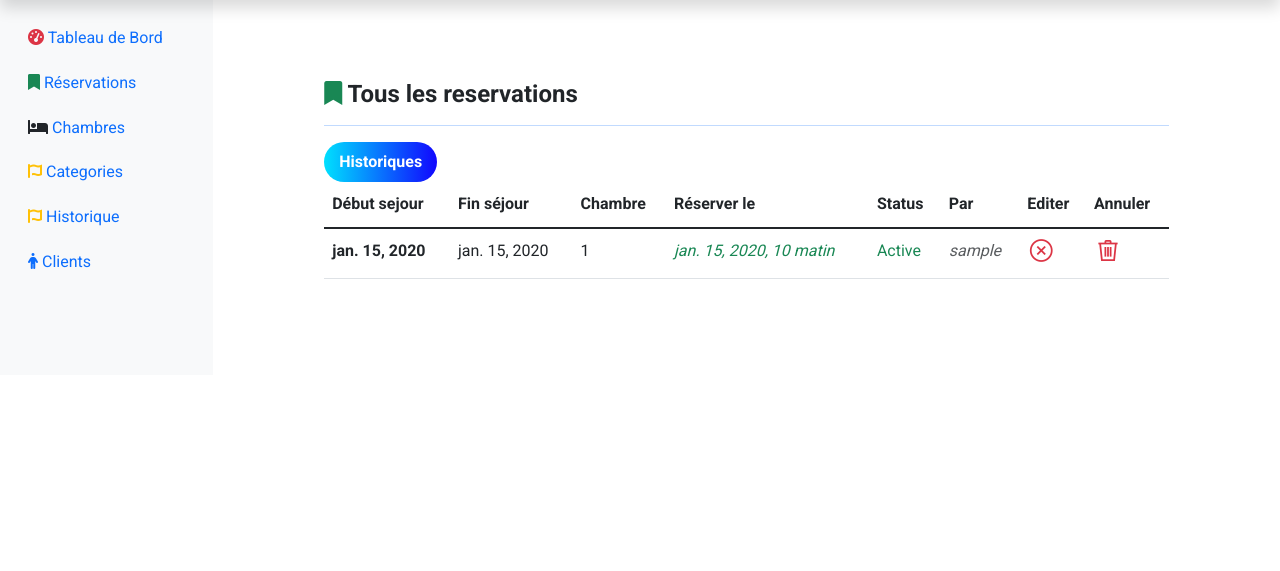
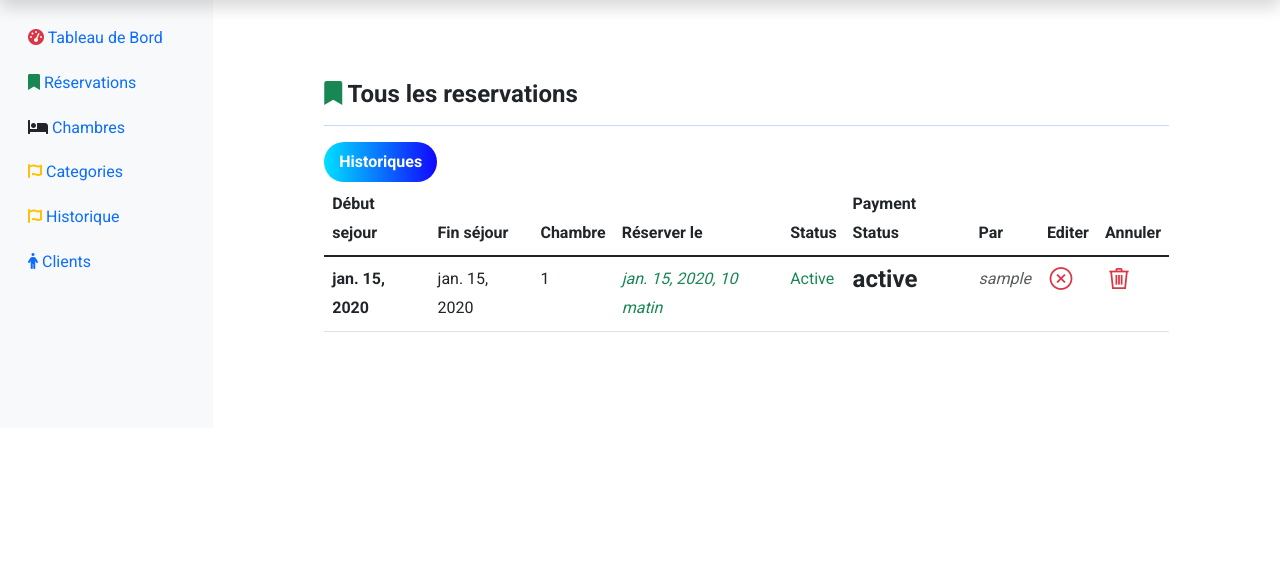
Before and after one commit to landryPrct/skylodge, a Django app: page /skylodge/reservations in a window 1280 px wide. Shown: the part 46-617 px from the top of the page. Run offline with Django 3.2, Linux system fonts and the light colour scheme; a user stored in the database is signed in; tables that the repository leaves empty hold one stand-in row (values such as "Sample post"); some libraries are stand-ins or nearby versions.

Commit message:
show payment_status

```diff
--- a/reservations/views.py
+++ b/reservations/views.py
@@ -224,6 +224,7 @@ def ajout_reservations(request, pk, fromdate, todate):
             reservation.chambre = chambre
             reservation.debut_sejour = fromdate
             reservation.fin_sejour = todate
+            reservation.status = False
             reservation.payment_status = "NOT PAID"
 
             reservation.save()
@@ -404,11 +405,14 @@ class iHelaCallbackAPIView(APIView):
             if error == False:
                 reservation = payment.reservation
                 reservation.payment_status = "PAID"
+                reservation.status = True
                 reservation.save()
                 payment.bill_reference = payment_reference
                 payment.save()
+                messages.info(request, "Payé avec Succés! ")
                 return Response({"error": False, "error_message": "Success"})
             elif error == True:
+                messages.warning(request, "Paiement non effectué !")
                 return Response({"error": True, "error_message": "Failed"})
 
         except Payment.DoesNotExist:
--- a/templates/accueil.html
+++ b/templates/accueil.html
@@ -62,7 +62,7 @@
                                 <th scope="col">Prix</th>
                             </tr>
                         </thead>
-                        <tbody>
+                        <tbody class="text-white">
                             {% for data in data %}
                             <tr>
                                 <th scope="row">{{data.chambre_numero}}</th>
--- a/templates/listReservations.html
+++ b/templates/listReservations.html
@@ -24,6 +24,7 @@
                 <th scope="col">Chambre</th>
                 <th scope="col">Réserver le</th>
                 <th scope="col">Status </th>
+                <th scope="col">Payment Status </th>
                 {% if user.is_staff %}
                 <th scope="col">Par</th>
                 <th scope="col">Editer</th>
@@ -62,13 +63,16 @@
                   {% endif %}
 
                 </td>
+                <td>
+                  <h4>{{res.payment_status}}</h4>
+                </td>
                 {% if user.is_staff %}
                 <td class="text-muted"><i>{{res.client.username}}</i> </td>
                 {% endif %}
-                <td><a href="{% url 'update_reservation' res.id %}" title="Editer"><i
+                <td><a href="{% url 'update_reservation' res.id %}" title="Annuler"><i
                       class="lar la-times-circle fs-3 text-danger"></i></a></td>
                 {% if user.is_staff %}
-                <td><a href="{% url 'del-reservation' res.id %}" title="Annuler"><i
+                <td><a href="{% url 'del-reservation' res.id %}" title="Supprimer"><i
                       class="las la-trash fs-3 text-danger"></i></a></td>
                 {% endif %}
               </tr>
```
